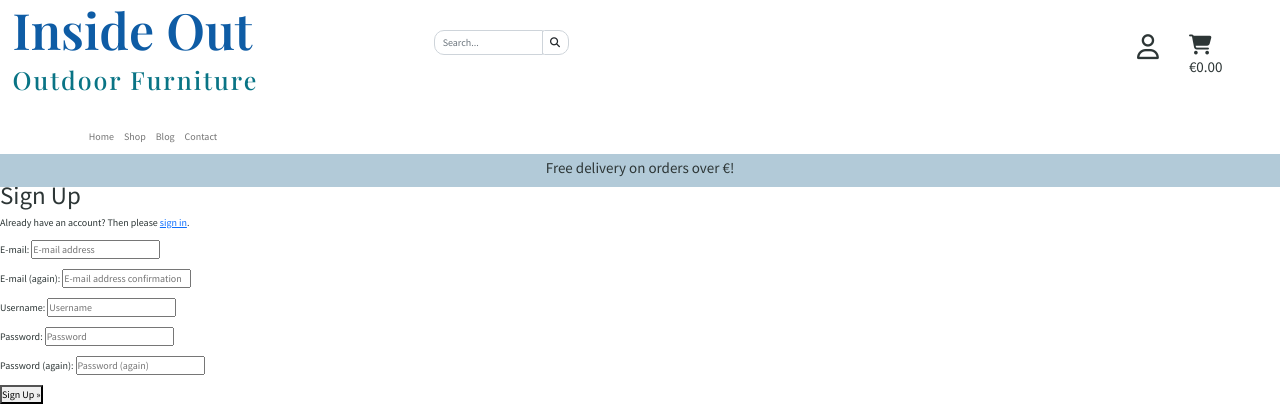
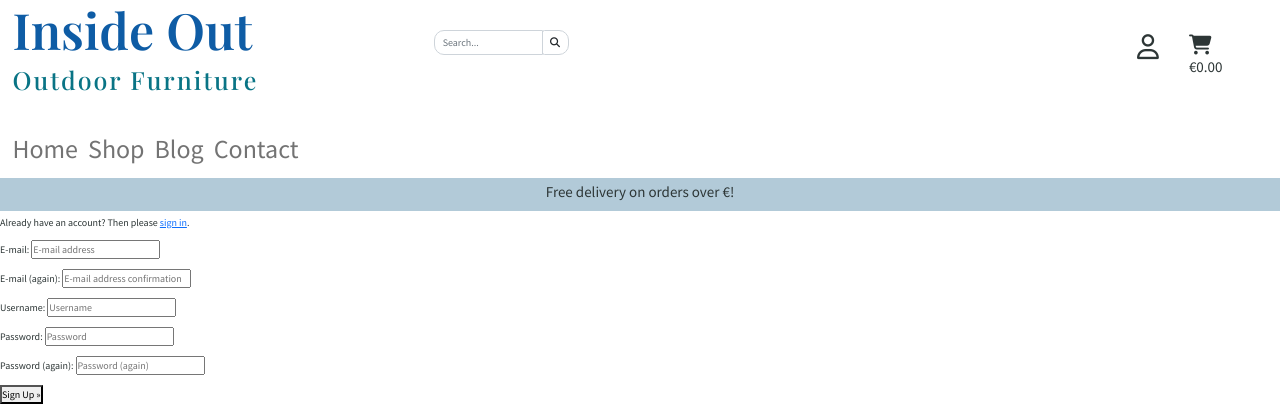
Before and after one commit to Sharon-B/Django-Test, a Django app: page /accounts/signup/ in a window 1280 px wide. Shown: the top 420 px of the page. Run offline with Django 3.2, Linux system fonts and the light colour scheme; some libraries are stand-ins or nearby versions; some web fonts are replaced.

Commit message:
Update mobile header

```diff
--- a/static/css/base.css
+++ b/static/css/base.css
@@ -84,6 +84,15 @@ main {
     border-bottom-right-radius: 1rem;
 }
 
+.search-dd-menu {
+    width: 38rem;
+    border: none;
+}
+
+#nav-menu .nav-link {
+    font-size: 1.8rem;
+}
+
 .navbar {
     width: 25%;
 }
@@ -145,6 +154,12 @@ main {
         padding-top: 1.5rem;
     }
 
+
+
+    #nav-menu .nav-link {
+        font-size: 2.6rem;
+    }
+
     .account-status {
         justify-content: flex-end;
     }
--- a/templates/base.html
+++ b/templates/base.html
@@ -111,13 +111,14 @@
                 <!-- Bootstrap Navbar with modifications-->
                 {% include 'includes/mobile-header.html' %}
                 <nav class="navbar navbar-expand-md navbar-light">
+                    {% include 'includes/main-nav.html' %}
                     <div class="col-3">
                         <!-- Navbar Collapse Button -->
                         <button class="navbar-toggler" type="button" data-bs-toggle="collapse" data-bs-target="#main-nav-toggle" aria-controls="navbarNav" aria-expanded="false" aria-label="Toggle navigation">
                         <span class="navbar-toggler-icon"></span>
                         </button>
                     </div>
-                    {% include 'includes/main-nav.html' %}
+
                 </nav>
             </div>
 
--- a/templates/includes/mobile-header.html
+++ b/templates/includes/mobile-header.html
@@ -4,7 +4,7 @@
         data-bs-toggle="dropdown" aria-haspopup="true" aria-expanded="false">
         <i class="fas fa-search icons"></i>
     </span>
-    <div class="dropdown-menu dd-menu" aria-labelledby="mobile-header-search">
+    <div class="dropdown-menu search-dd-menu dd-menu" aria-labelledby="mobile-header-search">
         <form method="GET" action="">
             <div class="input-group search-input">
                 <input type="text" name="q" class="form-control search-bar" placeholder="Search..." aria-label="Search..." aria-describedby="button-addon2">
```
